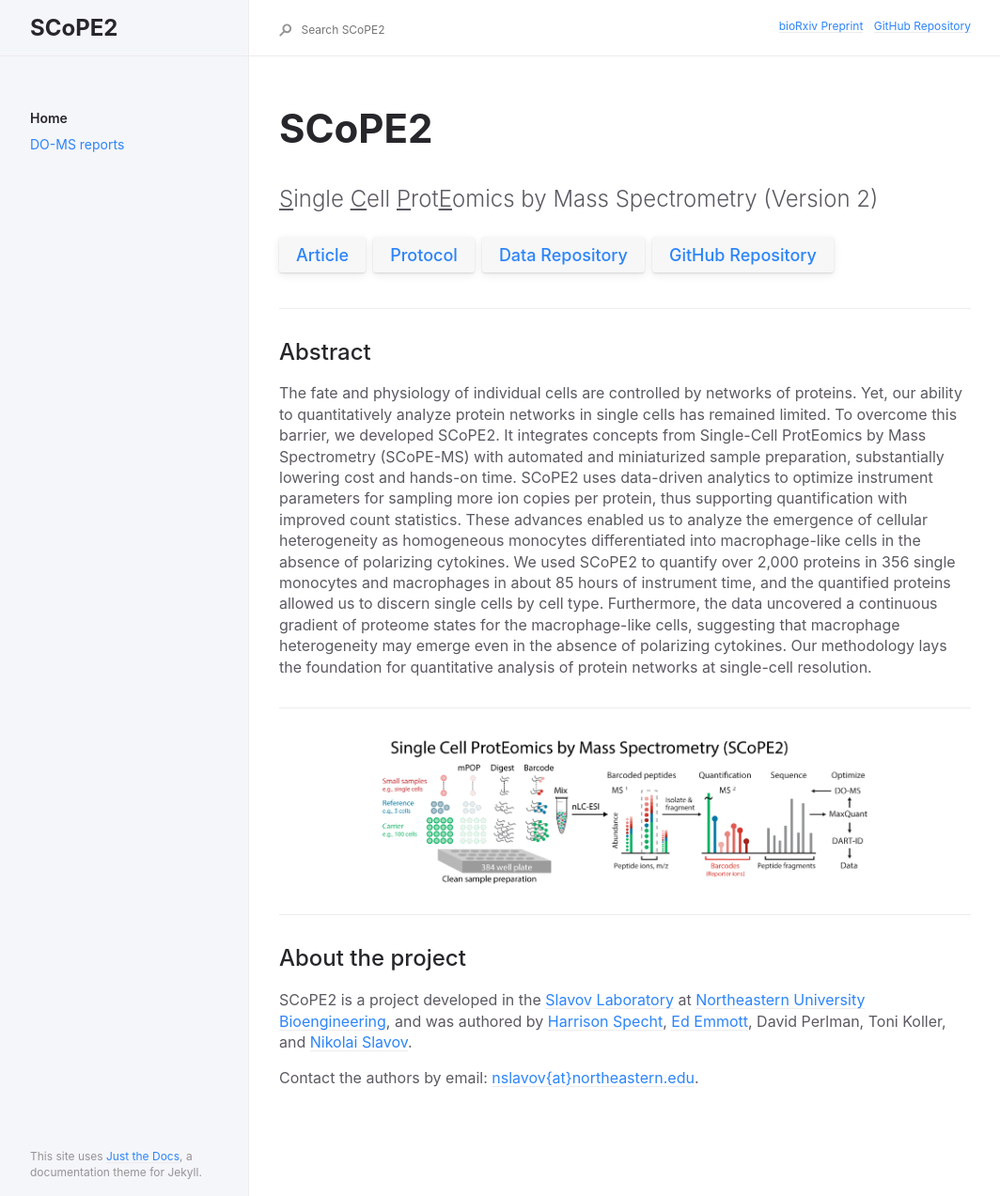
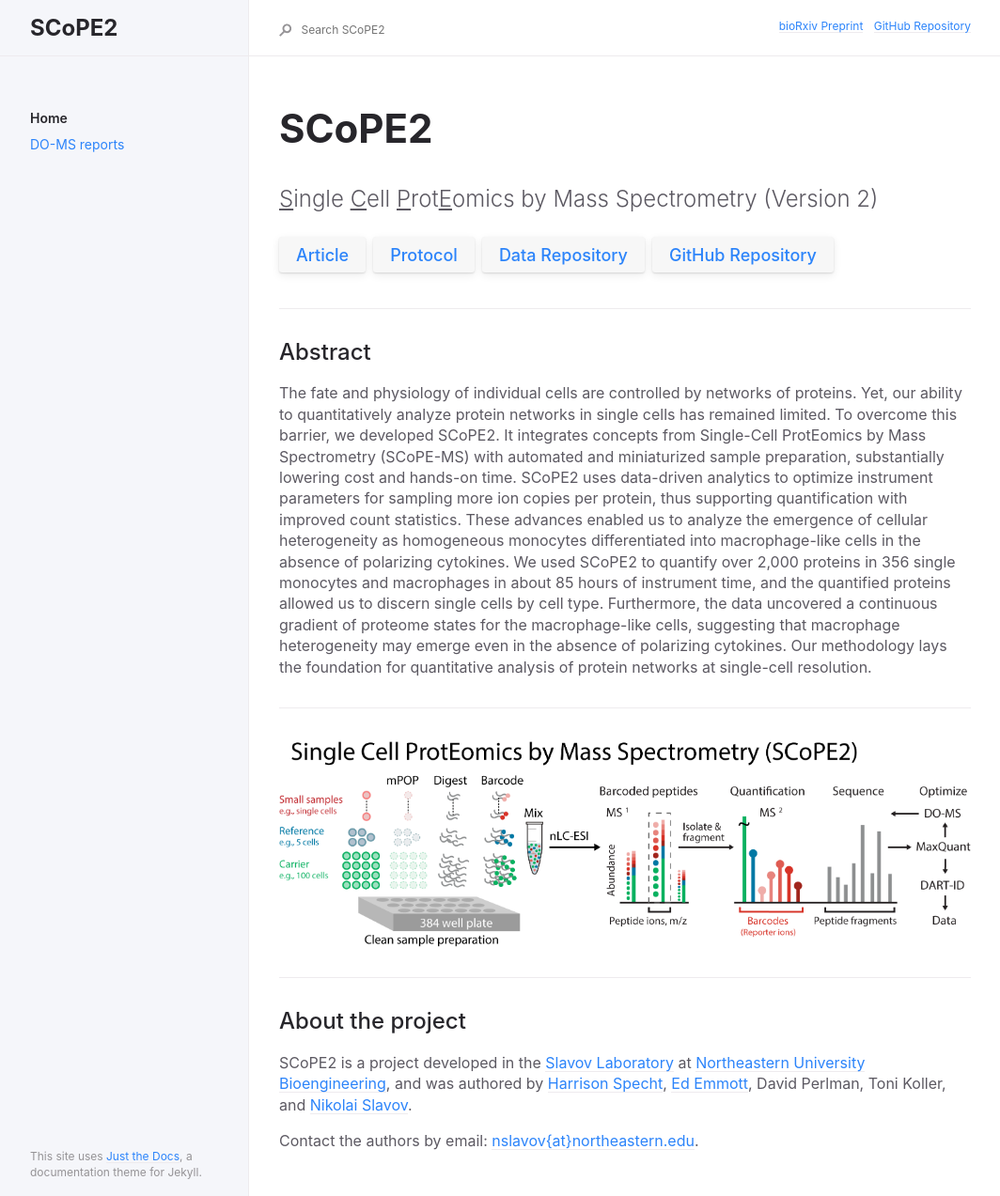
Before and after one commit to SlavovLab/SCoPE2, a Jekyll site: the page built from docs/index.md, in a window 1280 px wide. Shown: the whole page at 94% size, without its empty margins (91-1155 px from the left). Built offline with Jekyll 4.4.1, drawn with Linux system fonts in a browser that asks for light colours.

Commit message:
Update index.md

```diff
--- a/docs/index.md
+++ b/docs/index.md
@@ -22,7 +22,7 @@ The fate and physiology of individual cells are controlled by networks of protei
 
 ------------
 
-![]({{site.baseurl}}/assets/images/SCOPE2-ac.png){: width="70%" .center-image}
+![]({{site.baseurl}}/assets/images/SCOPE2-ac.png){: width="100%" .center-image}
 
 ------------
 
```
